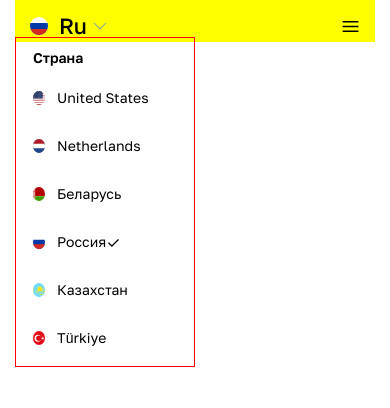
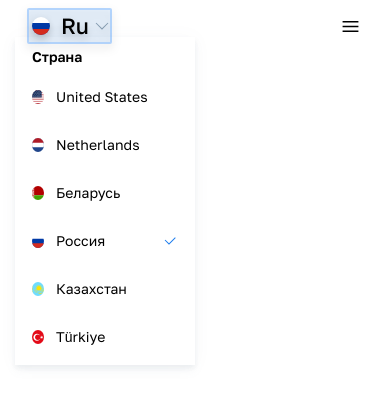
Before and after one commit to brovan-rus/mobile-menu, a React (Create React App) app: page / in a window 390 px wide. Both pictures are taken after a click on the button "Ru". Shown: the top 408 px of the page. Built offline with nearby package versions, Linux system fonts and the light colour scheme.

Commit message:
feat: add final layout of mobileMenuUpperLine with transitions shadows etc.

```diff
--- a/src/components/MobileMenu/MobileMenu.module.css
+++ b/src/components/MobileMenu/MobileMenu.module.css
@@ -14,18 +14,15 @@
   max-height: 100%;
 }
 
-.hidden {
-  display: none;
-}
-
 .mobileMenuUpperLine {
   display: flex;
+  height: 42px;
   box-sizing: border-box;
   flex-direction: row;
   align-items: center;
   justify-content: space-between;
   padding: 10px 15px 0 12px;
-  background-color: yellow;
+  background-color: var(--white);
 }
 
 .languageSelectButton {
@@ -35,9 +32,21 @@
   flex-direction: row;
   align-items: center;
   padding: 0;
-  border: 0;
+  border: 2px solid transparent;
   background-color: transparent;
   cursor: pointer;
+  filter: drop-shadow(0 4px 4px rgba(0, 0, 0, .25));
+  transition: opacity .4s linear, background-color .4s ease, border .4s ease;
+}
+
+.languageSelectButton:hover {
+  opacity: .8;
+}
+
+.languageSelectButton.visible {
+  border: 2px solid rgba(131, 188, 255, .5);
+  background: rgba(29, 125, 237, .1);
+  border-radius: 2px;
 }
 
 .flagImage {
@@ -80,6 +89,12 @@
   border: 0;
   background: center no-repeat;
   background-size: cover;
+  cursor: pointer;
+  transition: opacity .4s linear;
+}
+
+.menuButton:hover {
+  opacity: .8;
 }
 
 .burger {
@@ -97,8 +112,17 @@
   width: 180px;
   box-sizing: border-box;
   padding: 8px 17px;
-  border: 1px solid red;
+  border: 1px solid var(--black);
+  box-shadow: 0 6px 10px 0 #74899b0f, 0 3px 5px 0 #74899b14, 0 1px 18px 0 #74899b0a;
   list-style-type: none;
+  opacity: 0;
+  transition: opacity .4s ease, visibility .5s ease;
+  visibility: hidden;
+}
+
+.languageSelectMenu.visible {
+  opacity: 1;
+  visibility: visible;
 }
 
 .languageSelectMenuTitle {
@@ -124,9 +148,11 @@
 }
 
 .languageListElement {
+  position: relative;
   display: flex;
   flex-direction: row;
   align-items: center;
+  cursor: pointer;
 }
 
 .languageListImage {
@@ -144,3 +170,11 @@
   font-weight: normal;
   line-height: 24px;
 }
+
+.languageListTick {
+  position: absolute;
+  right: 0;
+  width: 16px;
+  height: 16px;
+  background-image: url('../../images/tick.svg');
+}
--- a/src/components/MobileMenu/MobileMenu.tsx
+++ b/src/components/MobileMenu/MobileMenu.tsx
@@ -26,12 +26,17 @@ export const MobileMenu: FC = () => {
   const handleMenuToggle = () => setIsMenuOpen(!isMenuOpen);
   const handleLanguageSelectMenuToggle = () =>
     setIsLanguageSelectMenuOpen(!isLanguageSelectMenuOpen);
+  const handleLanguageChange = (shortName: string) => {
+    setSelectedLanguage(
+      languagesList.find((language) => language.shortName === shortName),
+    );
+  };
 
   return (
     <div className={cx('container', isMenuOpen && 'mobileMenuOpen')}>
       <div className={cx('mobileMenuUpperLine')}>
         <button
-          className={cx('languageSelectButton')}
+          className={cx('languageSelectButton', isLanguageSelectMenuOpen && 'visible')}
           onClick={handleLanguageSelectMenuToggle}
         >
           <div className={cx('languageSelectIconContainer')}>
@@ -45,17 +50,23 @@ export const MobileMenu: FC = () => {
           </span>
           <div className={cx('languageSelectArrow')} />
         </button>
-        <div className={cx('languageSelectMenu', !isLanguageSelectMenuOpen && 'hidden')}>
+        <div className={cx('languageSelectMenu', isLanguageSelectMenuOpen && 'visible')}>
           <h3 className={cx('languageSelectMenuTitle')}>Страна</h3>
           <ul className={cx('languageList')}>
             {languagesList.map((language) => (
-              <li className={cx('languageListElement')} key={language.id}>
+              <li
+                className={cx('languageListElement')}
+                key={language.shortName}
+                onClick={() => handleLanguageChange(language.shortName)}
+              >
                 <img
                   className={cx('flagImage', 'languageListImage')}
                   src={language.imageLink}
                 />
                 <span className={cx('languageListText')}>{language.fullName}</span>
-                {language.shortName === selectedLanguage?.shortName && <span>✓</span>}
+                {language.shortName === selectedLanguage?.shortName && (
+                  <div className={cx('languageListTick')} />
+                )}
               </li>
             ))}
           </ul>
--- a/src/components/MobileMenu/assets/mock-data.json
+++ b/src/components/MobileMenu/assets/mock-data.json
@@ -626,7 +626,7 @@
   {
     "id": 4,
     "lang": "Казахстан",
-    "shortLang": "Kk",
+    "shortLang": "Kz",
     "image": "./images/kz.svg",
     "content": [
       {
```
Also changed, not shown: src/images/tick.svg (added).
